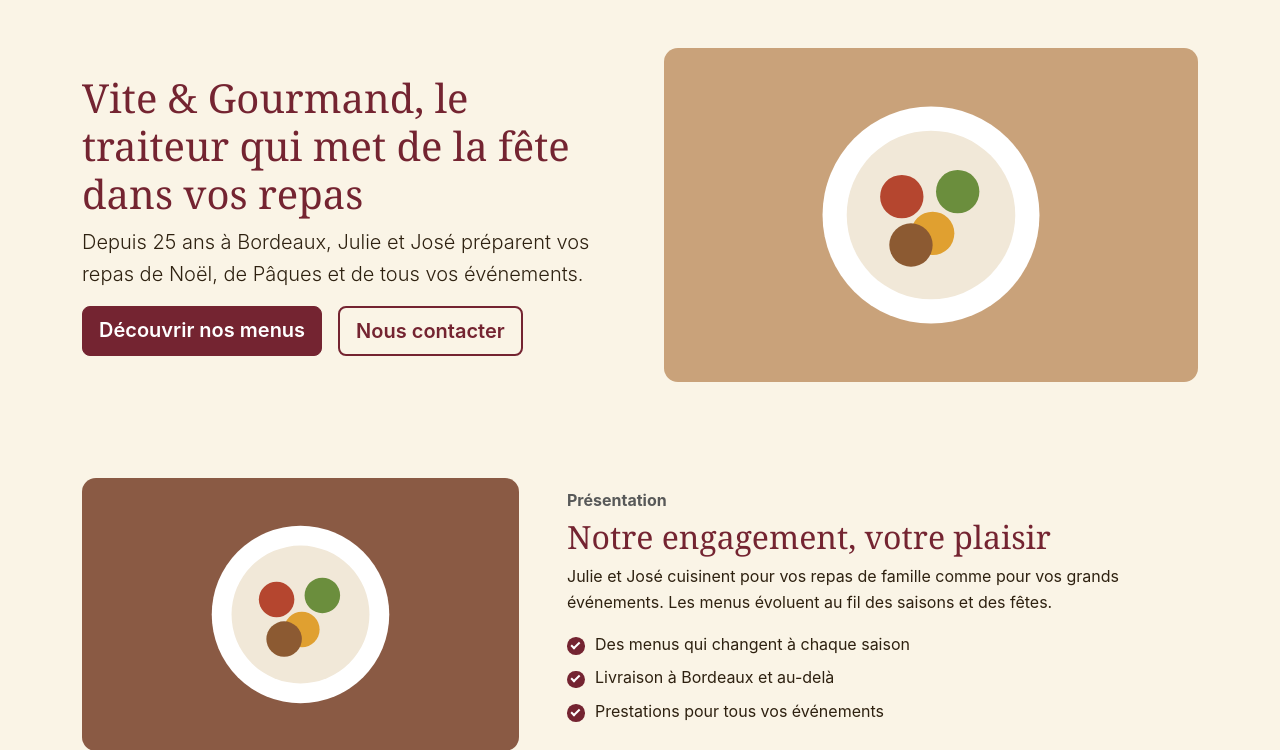
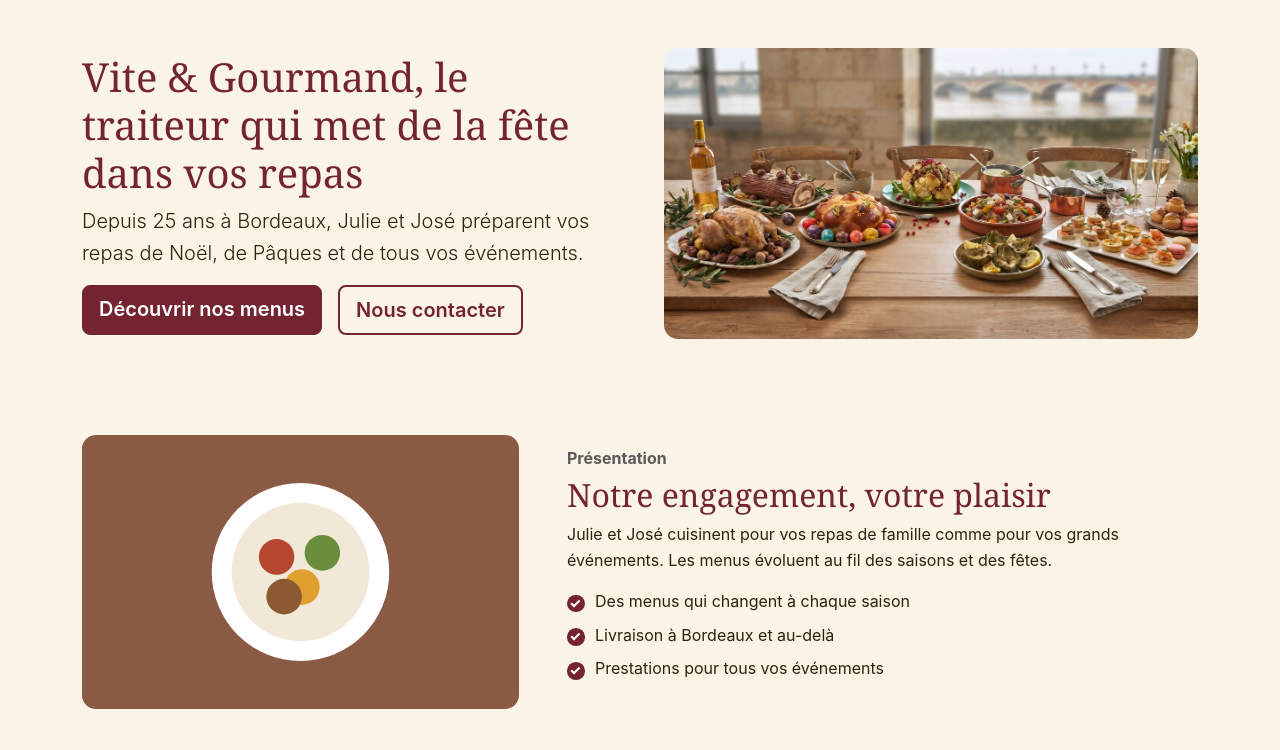
Before and after one commit to Bucky8544/vite-gourmand, a PHP site: page / in a window 1280 px wide. Shown: the part 71-821 px from the top of the page. Run offline with PHP 8.4, Linux system fonts and the light colour scheme; data that the repository does not hold is empty; some libraries are stand-ins or nearby versions.

Commit message:
feat: image du bandeau de la page d'accueil

```diff
--- a/templates/home.php
+++ b/templates/home.php
@@ -13,7 +13,7 @@ $moyenne = number_format($statsAvis['moyenne'], 1, ',', '');
                 </div>
             </div>
             <div class="col-lg-6">
-                <img class="img-fluid image-arrondie" src="/assets/img/placeholder-menu.svg" alt="" width="640" height="400">
+                <img class="img-fluid image-arrondie" src="/assets/img/accueil-banniere.jpg" alt="Table en bois dressée pour les fêtes : bûche, volaille aux marrons, brioche de Pâques, chou-fleur rôti et petits fours, devant un pont sur le fleuve." width="1200" height="655" fetchpriority="high" decoding="async">
             </div>
         </div>
     </div>
```
Also changed, not shown: public/assets/img/accueil-banniere.jpg (added).
